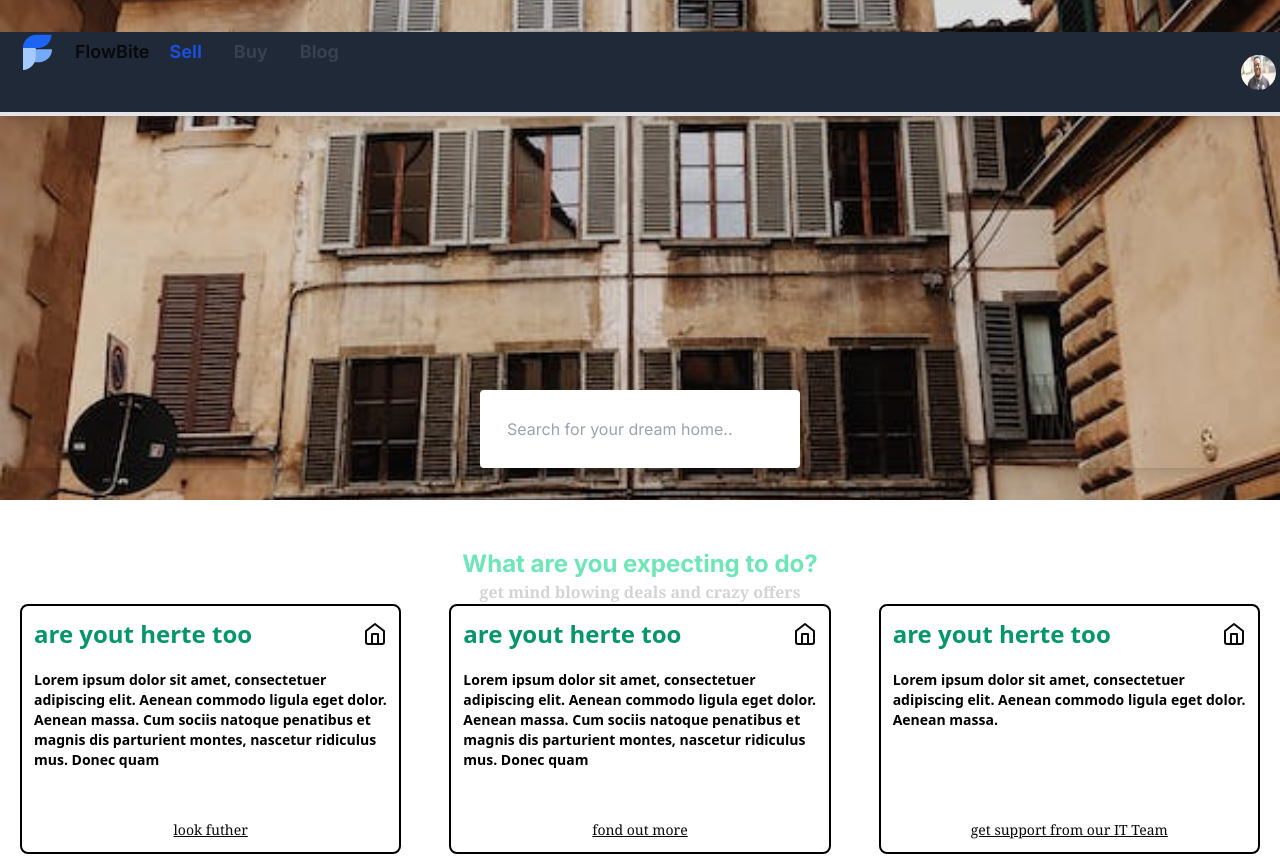
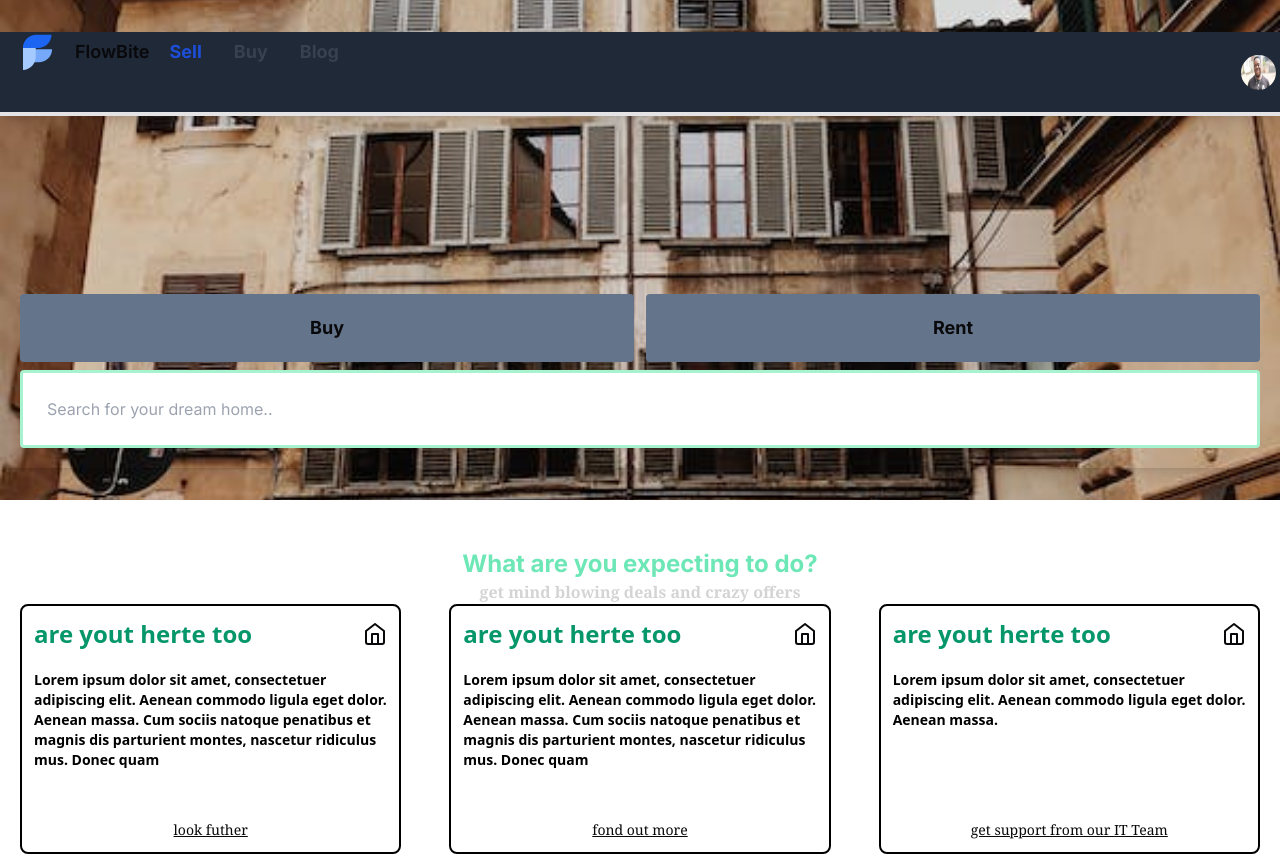
Before and after one commit to Royweru/blocks-real-estate-next-14, a Next.js app: page / in a window 1280 px wide. Shown: the top 856 px of the page. Built offline with nearby package versions, Linux system fonts and the light colour scheme.

Commit message:
modified:   components/search-bar.tsx

```diff
--- a/components/search-bar.tsx
+++ b/components/search-bar.tsx
@@ -2,11 +2,24 @@ import React from "react";
 
 const SearchBar = () => {
   return (
-    <div className=" w-full shadow-lg flex justify-center items-center">
+    <div className=" w-full shadow-lg flex justify-center items-center p-5 rounded-md flex-col gap-y-2">
+      <div className=" w-full flex justify-center items-center gap-x-3">
+        <div className="p-5 rounded bg-slate-500 w-2/4 flex
+        justify-center items-center text-lg font-bold hover:cursor-pointer
+        hover:opacity-80 transition ">
+          Buy
+        </div>
+        <div className="p-5 rounded bg-slate-500 w-2/4 flex
+        justify-center items-center text-lg font-bold hover:cursor-pointer
+         hover:opacity-80 transition
+        ">
+          Rent
+        </div>
+      </div>
       <input
         type="text"
         placeholder="Search for your dream home.."
-        className=" border-[3px] border-white w-full max-w-xs p-6 rounded"
+        className=" border-[3px] border-emerald-200 w-full p-6 rounded"
       />
     </div>
   );
```
